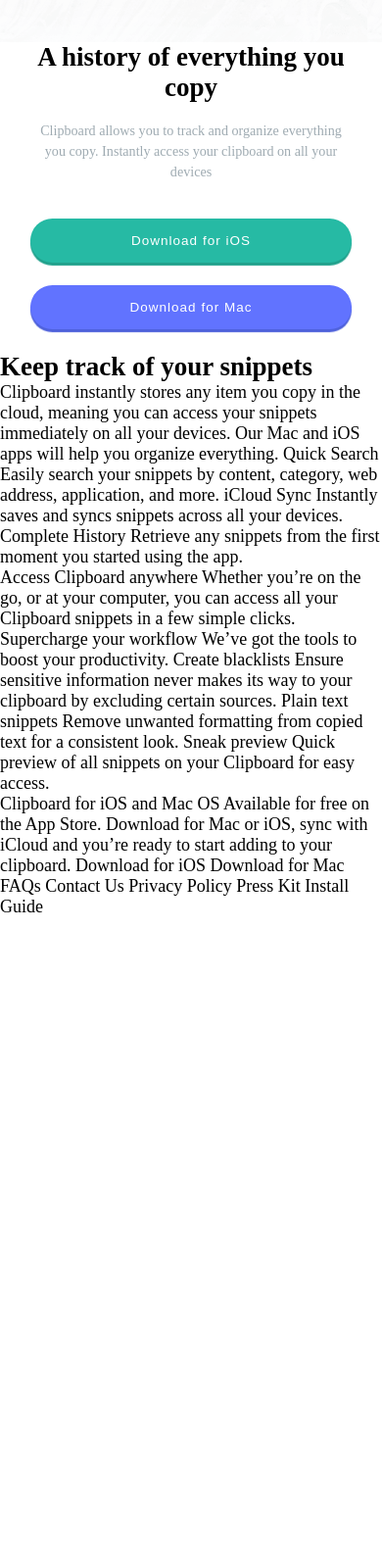
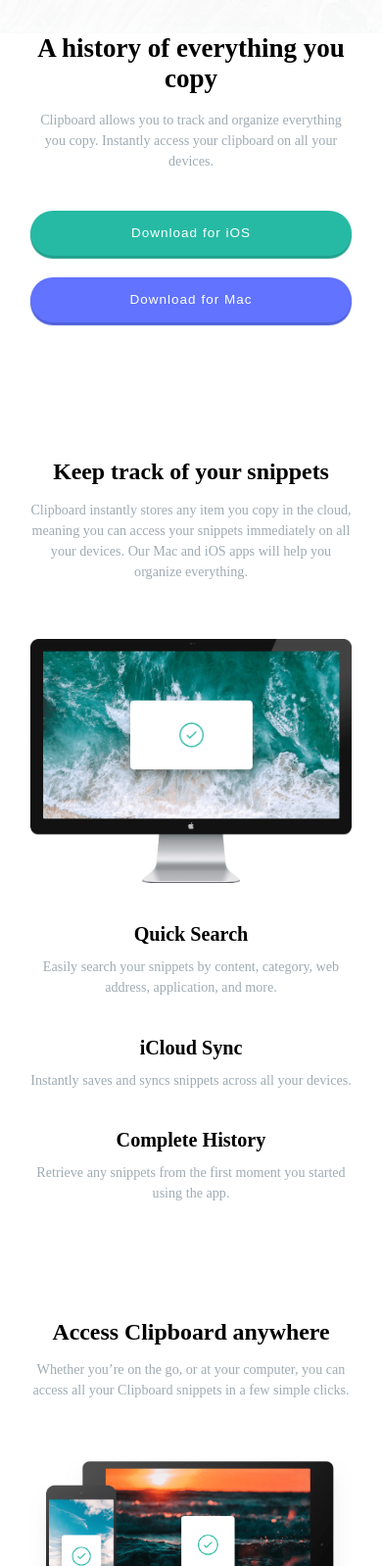
Before and after one commit to tassista/clipboard-landing-page-master, a plain HTML site: page index.html in a window 390 px wide. Shown: the part 234-1832 px from the top of the page at 98% size. Before the commit the page ends 1170 px from the top, so only its background shows below. Drawn offline with Linux system fonts and the light colour scheme; a web font is replaced by a local one.

Commit message:
mobile pause

```diff
--- a/index.html
+++ b/index.html
@@ -13,70 +13,102 @@
   <header class="wide">
     <img class="header__img" src="./images/logo.svg" alt="logo">
   </header>
-  <section class="download-section top center">
+  <section class="download__section top center">
     <h1>A history of everything you copy</h1>
     <p class="section__content">Clipboard allows you to track and organize everything you
-      copy. Instantly access your clipboard on all your devices</p>
+      copy. Instantly access your clipboard on all your devices.</p>
     <div class="btns">
       <button class="btn btn__ios">Download for iOS</button>
       <button class="btn btn__mac">Download for Mac</button>
     </div>
   </section>
   <main>
-    <section class="track">
+    <section class="track center">
       <h2>Keep track of your snippets</h2>
-
-      Clipboard instantly stores any item you copy in the cloud,
-      meaning you can access your snippets immediately on all your
-      devices. Our Mac and iOS apps will help you organize everything.
-
-      Quick Search
-
-      Easily search your snippets by content, category, web address, application, and more.
-
-      iCloud Sync
-
-      Instantly saves and syncs snippets across all your devices.
-
-      Complete History
-
-      Retrieve any snippets from the first moment you started using the app.
+      <div class="section__content">Clipboard instantly stores any item you copy in the cloud,
+        meaning you can access your snippets immediately on all your
+        devices. Our Mac and iOS apps will help you organize everything.</div>
+      <div class="section-flexbox">
+        <div class="section__img">
+          <img src="./images/image-computer.png" alt="">
+        </div>
+        <div class="section-about">
+          <div class="section-article">
+            <h3>Quick Search</h3>
+            <div class="section__content">Easily search your snippets by content, category, web address, application, and more.</div>
+          </div>
+          <div class="section-article">
+            <h3>iCloud Sync</h3>
+            <div class="section__content">Instantly saves and syncs snippets across all your devices.</div>
+          </div>
+          <div class="section-article">
+            <h3>Complete History</h3>
+            <div class="section__content">Retrieve any snippets from the first moment you started using the app.</div>
+          </div>
+        </div>
+      </div>
     </section>
-    <section class="acces">
-      Access Clipboard anywhere
-
-      Whether you’re on the go, or at your computer, you can access all your Clipboard
-      snippets in a few simple clicks.
+    <section class="acces center">
+      <h2>Access Clipboard anywhere</h2>
+      <div class="section__content">Whether you’re on the go, or at your computer, you can access all your Clipboard
+        snippets in a few simple clicks.</div>
+      <div class="section__img">
+        <img src="./images/image-devices.png" alt="">
+      </div>
     </section>
-    <section class="tools">
-      Supercharge your workflow
-
-      We’ve got the tools to boost your productivity.
-
-      Create blacklists
-
-      Ensure sensitive information never makes its way to your clipboard by excluding certain sources.
-
-      Plain text snippets
-
-      Remove unwanted formatting from copied text for a consistent look.
-
-      Sneak preview
-
-      Quick preview of all snippets on your Clipboard for easy access.
+    <section class="tools center">
+      <h2>Supercharge your workflow</h2>
+      <div class="section__content">We’ve got the tools to boost your productivity.</div>
+      <div class="section-flexbox">
+        <div class="tool">
+          <div class="icon">
+            <img src="./images/icon-blacklist.svg" alt="">
+          </div>
+          <h3>Create blacklists</h3>
+          <div class="section__content">Ensure sensitive information never makes its way to your clipboard by excluding certain sources.</div>
+        </div>
+        <div class="tool">
+          <div class="icon">
+            <img src="./images/icon-text.svg" alt="">
+          </div>
+          <h3>Plain text snippets</h3>
+          <div class="section__content">Remove unwanted formatting from copied text for a consistent look.</div>
+        </div>
+        <div class="tool">
+          <div class="icon">
+            <img src="./images/icon-preview.svg" alt="">
+          </div>
+          <h3>Sneak preview</h3>
+          <div class="section__content">Quick preview of all snippets on your Clipboard for easy access.</div>
+        </div>
+      </div>
     </section>
   </main>
-  <div class="working-with">
-
+  <div class="working-with center">
+    <div class="flex-item">
+      <img src="./images/logo-google.png" alt="">
+    </div>
+    <div class="flex-item">
+      <img src="./images/logo-ibm.png" alt="">
+    </div>
+    <div class="flex-item">
+      <img src="./images/logo-microsoft.png" alt="">
+    </div>
+    <div class="flex-item">
+      <img src="./images/logo-hp.png" alt="">
+    </div>
+    <div class="flex-item">
+      <img src="./images/logo-vector-graphics.png" alt="">
+    </div>
   </div>
-  <section class="download-section bottom">
-    Clipboard for iOS and Mac OS
-
-    Available for free on the App Store. Download for Mac or iOS, sync with iCloud
-    and you’re ready to start adding to your clipboard.
-
-    Download for iOS
-    Download for Mac
+  <section class="download-section bottom center">
+    <h2>Clipboard for iOS and Mac OS</h2>
+    <p class="section__content"> Available for free on the App Store. Download for Mac or iOS, synch with iCloud
+      and you’re ready to start adding to your clipboard.</p>
+    <div class="btns">
+      <button class="btn btn__ios">Download for iOS</button>
+      <button class="btn btn__mac">Download for Mac</button>
+    </div>
   </section>
   <footer>
     <div class="logo"></div>
--- a/style.css
+++ b/style.css
@@ -25,13 +25,35 @@ html{
 body{
 
 }
+h1, h2, h3{
+    font-weight: 600;
+}
+h1{
+    margin-bottom: .875rem;
+}
+h2{
+    font-size: 1.325rem;
+    margin-bottom: .8rem;
+}
+h3{
+    font-size: 1.12rem;
+    margin-bottom: .6rem;
+}
+img{
+    width: 100%;
+    /* display: inline-block; */
+    margin-block: 1rem 2rem;
+}
+section{
+    margin-bottom: 6.5rem;
+}
 .wide  {
     width: 100%;
 }
 .center{
     width: 84%;
     max-width: 1120px;
-    margin: 0 auto;
+    margin-inline: auto;
     text-align: center;
 }
 .btns{
@@ -59,19 +81,33 @@ header{
     background-image:linear-gradient(rgba(255, 255, 255, 0), rgb(255, 255, 255, 1)) ;
     background-image: url(./images/bg-header-mobile.png);
     text-align: center;
-    padding-block: 6rem 3rem;
+    padding-block: 4.75rem 2.758rem;
 }
 .header__img{
     width: 110px;
     height: 110px;
+    margin-bottom: 0;
 }
 .section__content{
     color: var(--grayish-glue);
     font-size: .785rem;
     line-height: 1.5;
-    margin-bottom: 2rem;
+    margin-bottom: 2.2rem;
 }
-.download-section h1{
-    font-weight: 600;
-    margin-bottom: 1rem;
+.acces{
+    margin-bottom: 2.5rem;
 }
+.icon{
+    width: 15%;
+    text-align: center;
+    margin: 0 auto;
+}
+.working-with{
+    display: flex;
+    flex-direction: column;
+    justify-content: center;
+    align-items: center;
+}
+.flex-item img{
+    width: 75%;
+}
```
